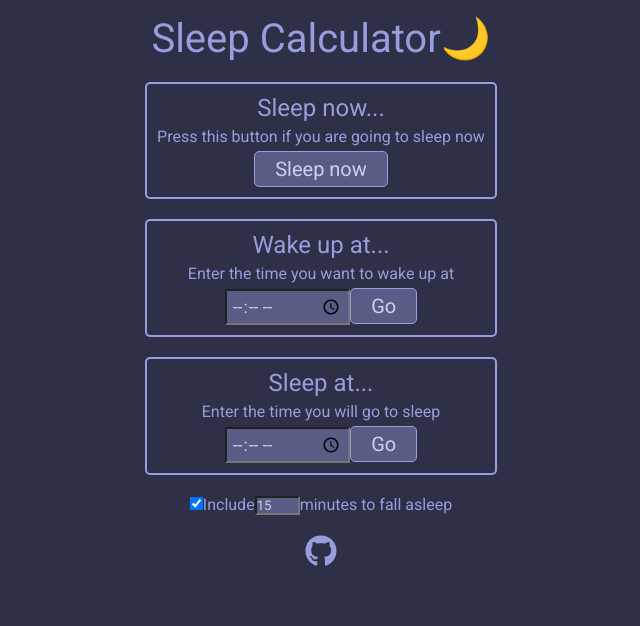
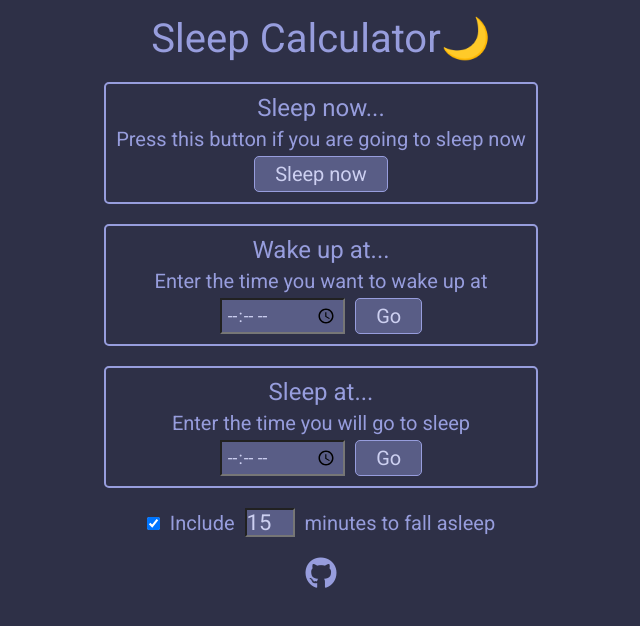
Before and after one commit to robsassack/sleep-calc-react, a React (Vite) app: page / in a window 1280 px wide. Shown: the top 626 px of the page, without its empty margins (319-959 px from the left). Built offline with nearby package versions, Linux system fonts and the light colour scheme.

Commit message:
Finished CSS for main page

```diff
--- a/src/App.css
+++ b/src/App.css
@@ -9,6 +9,20 @@
   font-size: 2.5em;
 }
 
+.App--add-sleep-time {
+  font-size: 1.25em;
+}
+
+#App--sleep-checkbox {
+  margin-right: 10px;
+}
+
+#App--fall-asleep-mins {
+  font-size: 1.1em;
+  margin: 0 10px;
+  width: 50px;
+}
+
 .App--footer {
   display: flex;
   justify-content: center;
--- a/src/App.tsx
+++ b/src/App.tsx
@@ -37,8 +37,8 @@ function App() {
           onChange={handleExtraSleep}
         />
         <label htmlFor='App--sleep-checkbox'>
-          <span className='App--sleep-checkbox-text'>
-            Include
+          <span className='App--sleep-checkbox-text'>Include</span>
+        </label>
         <input
           type='number'
           name='App--fall-asleep-mins'
@@ -47,9 +47,13 @@ function App() {
           max={60}
           value={fallAsleep}
           onChange={(e) => handleAsleepMins(parseInt(e.target.value))}
+          className='App--fall-asleep-mins'
         />
+        <label
+          htmlFor='App--fall-asleep-mins'
+          className='App--sleep-checkbox-text'
+        >
           minutes to fall asleep
-          </span>
         </label>
       </div>
       {!startMenu && (
--- a/src/components/FormPage/FormPage.css
+++ b/src/components/FormPage/FormPage.css
@@ -14,6 +14,15 @@
   padding: 10px;
 }
 
+.form--option-container span {
+  font-size: 1.25em;
+}
+
+.form--input-container {
+  display: flex;
+  gap: 10px;
+}
+
 .form--input-container input {
   height: 36px;
   font-size: 1.1em;
```
Lines whose indentation alone changed are shown as unchanged.
